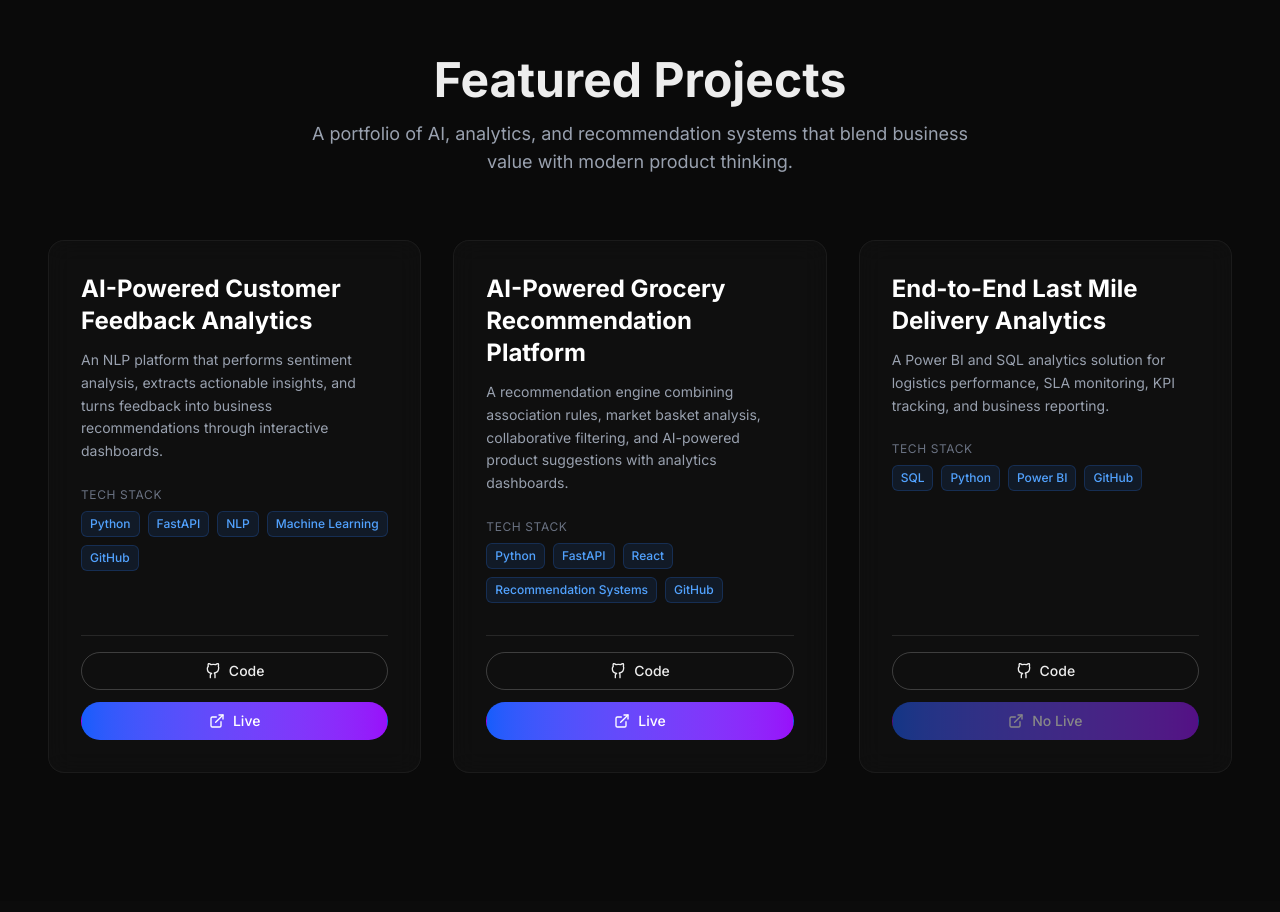
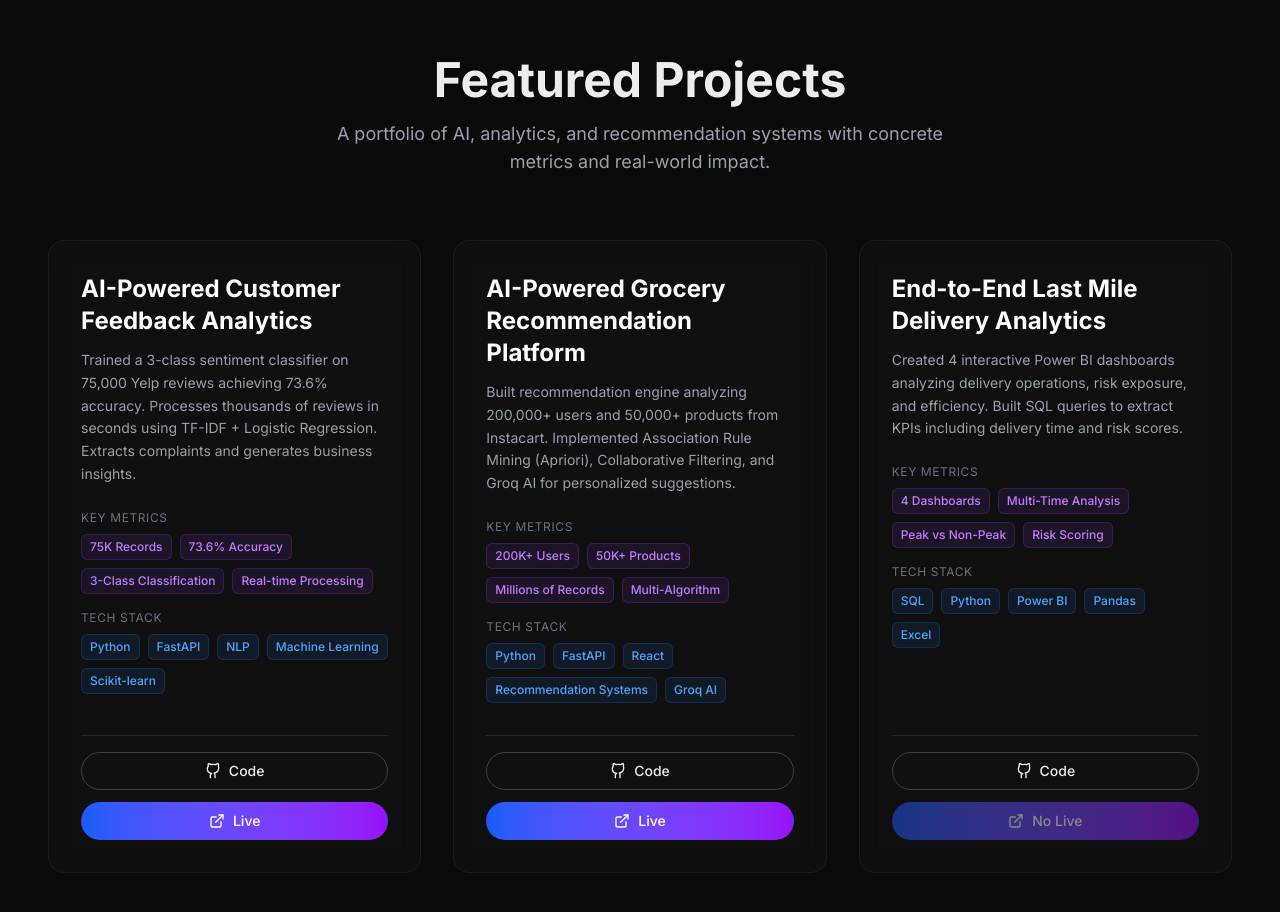
Before and after one commit to Prince-Dubeyy/Prince_Portfolio, a Next.js app: page / in a window 1280 px wide. Shown: the part 3740-4652 px from the top of the page. Built offline with nearby package versions, Linux system fonts and the light colour scheme.

Commit message:
Fix Projects.tsx syntax and add project metrics from GitHub READMEs - 75K records, 73.6% accuracy, 200K+ users, 50K+ products, 4 dashboards

```diff
--- a/src/components/sections/Projects.tsx
+++ b/src/components/sections/Projects.tsx
@@ -5,33 +5,36 @@ import { Card } from "@/components/ui/Card";
 import { Button } from "@/components/ui/Button";
 import { ExternalLink } from "lucide-react";
 
-const GithubIcon = ({ size = 24, className = "" }: { size?: number; className?: string }) => (
-  <svg xmlns="http://www.w3.org/2000/svg" width={size} height={size} viewBox="0 0 24 24" fill="none" stroke="currentColor" strokeWidth="2" strokeLinecap="round" strokeLinejoin="round" className={className}><path d="M15 22v-4a4.8 4.8 0 0 0-1-3.02c3.14-.35 6.44-1.54 6.44-7A5.44 5.44 0 0 0 20 4.77 5.07 5.07 0 0 0 19.91 1S18.73.65 16 2.48a13.38 13.38 0 0 0-7 0C6.27.65 5.09 1 5.09 1A5.07 5.07 0 0 0 5 4.77a5.44 5.44 0 0 0-1.5 3.78c0 5.42 3.3 6.61 6.44 7A4.8 4.8 0 0 0 8 18v4"></path></svg>
-);
-
 const projects = [
   {
     title: "AI-Powered Customer Feedback Analytics",
-    description: "An NLP platform that performs sentiment analysis, extracts actionable insights, and turns feedback into business recommendations through interactive dashboards.",
-    stack: ["Python", "FastAPI", "NLP", "Machine Learning", "GitHub"],
+    description: "Trained a 3-class sentiment classifier on 75,000 Yelp reviews achieving 73.6% accuracy. Processes thousands of reviews in seconds using TF-IDF + Logistic Regression. Extracts complaints and generates business insights.",
+    metrics: ["75K Records", "73.6% Accuracy", "3-Class Classification", "Real-time Processing"],
+    stack: ["Python", "FastAPI", "NLP", "Machine Learning", "Scikit-learn"],
     github: "https://github.com/Prince-Dubeyy/Customer-Feedback-Analytics-AI",
     live: "https://customer-feedback-analytics-ai.vercel.app/",
   },
   {
     title: "AI-Powered Grocery Recommendation Platform",
-    description: "A recommendation engine combining association rules, market basket analysis, collaborative filtering, and AI-powered product suggestions with analytics dashboards.",
-    stack: ["Python", "FastAPI", "React", "Recommendation Systems", "GitHub"],
+    description: "Built recommendation engine analyzing 200,000+ users and 50,000+ products from Instacart. Implemented Association Rule Mining (Apriori), Collaborative Filtering, and Groq AI for personalized suggestions.",
+    metrics: ["200K+ Users", "50K+ Products", "Millions of Records", "Multi-Algorithm"],
+    stack: ["Python", "FastAPI", "React", "Recommendation Systems", "Groq AI"],
     github: "https://github.com/Prince-Dubeyy/AI-Powered-Grocery-Recommendation-Platform",
     live: "https://ai-powered-grocery-recommendation-p-snowy.vercel.app/",
   },
   {
     title: "End-to-End Last Mile Delivery Analytics",
-    description: "A Power BI and SQL analytics solution for logistics performance, SLA monitoring, KPI tracking, and business reporting.",
-    stack: ["SQL", "Python", "Power BI", "GitHub"],
+    description: "Created 4 interactive Power BI dashboards analyzing delivery operations, risk exposure, and efficiency. Built SQL queries to extract KPIs including delivery time and risk scores.",
+    metrics: ["4 Dashboards", "Multi-Time Analysis", "Peak vs Non-Peak", "Risk Scoring"],
+    stack: ["SQL", "Python", "Power BI", "Pandas", "Excel"],
     github: "https://github.com/Prince-Dubeyy/End-to-End-Last-Mile-Delivery-Analytics",
     live: "",
   },
 ];
+
+const GithubIcon = ({ size = 24, className = "" }: { size?: number; className?: string }) => (
+  <svg xmlns="http://www.w3.org/2000/svg" width={size} height={size} viewBox="0 0 24 24" fill="none" stroke="currentColor" strokeWidth="2" strokeLinecap="round" strokeLinejoin="round" className={className}><path d="M15 22v-4a4.8 4.8 0 0 0-1-3.02c3.14-.35 6.44-1.54 6.44-7A5.44 5.44 0 0 0 20 4.77 5.07 5.07 0 0 0 19.91 1S18.73.65 16 2.48a13.38 13.38 0 0 0-7 0C6.27.65 5.09 1 5.09 1A5.07 5.07 0 0 0 5 4.77a5.44 5.44 0 0 0-1.5 3.78c0 5.42 3.3 6.61 6.44 7A4.8 4.8 0 0 0 8 18v4"></path></svg>
+);
 
 export function Projects() {
   return (
@@ -39,7 +42,7 @@ export function Projects() {
       <div className="text-center mb-16">
         <h2 className="text-3xl md:text-5xl font-bold mb-4">Featured Projects</h2>
         <p className="text-gray-400 text-lg max-w-2xl mx-auto">
-          A portfolio of AI, analytics, and recommendation systems that blend business value with modern product thinking.
+          A portfolio of AI, analytics, and recommendation systems with concrete metrics and real-world impact.
         </p>
       </div>
 
@@ -51,6 +54,16 @@ export function Projects() {
               <p className="text-gray-400 text-sm mb-6 leading-relaxed">{project.description}</p>
 
               <div className="space-y-4 mb-8">
+                <div>
+                  <span className="text-xs text-gray-500 uppercase tracking-wider block mb-2">Key Metrics</span>
+                  <div className="flex flex-wrap gap-2">
+                    {project.metrics.map((metric, mIdx) => (
+                      <span key={mIdx} className="px-2 py-1 text-xs font-medium bg-purple-500/10 text-purple-400 rounded-md border border-purple-500/20">
+                        {metric}
+                      </span>
+                    ))}
+                  </div>
+                </div>
                 <div>
                   <span className="text-xs text-gray-500 uppercase tracking-wider block mb-2">Tech Stack</span>
                   <div className="flex flex-wrap gap-2">
```
